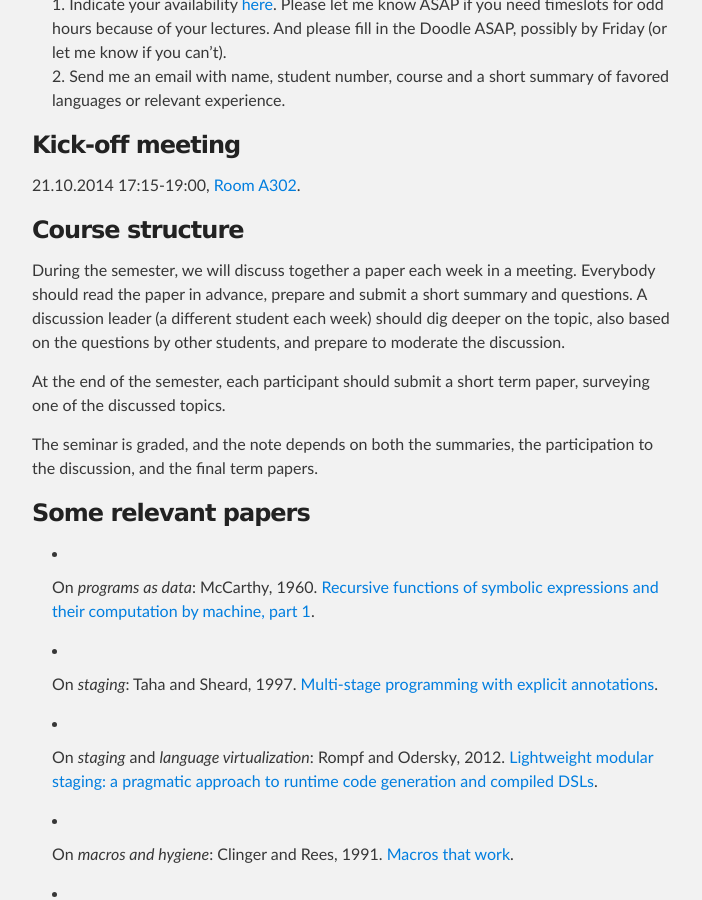
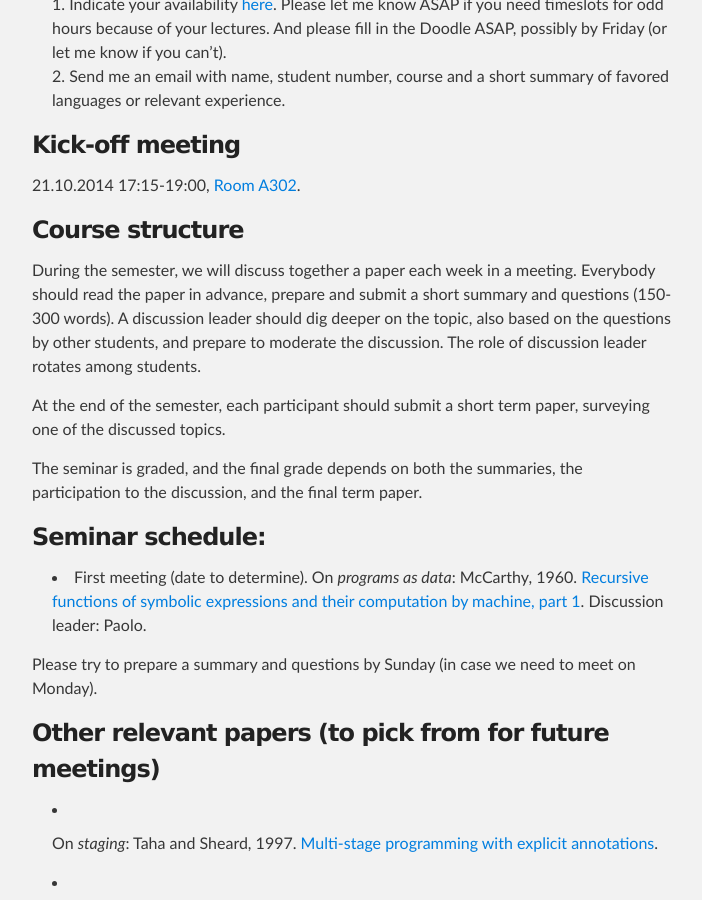
Before and after one commit to ps-mr/ps-mr.github.io, a Jekyll site: the page built from ws14-metaprogramming.md, in a window 1280 px wide and 900 px high, scrolled down 989 px. Shown: the whole window, without its empty margins (288-990 px from the left). Built offline with Jekyll 4.4.1, drawn with Linux system fonts in a browser that asks for light colours.

Commit message:
More details & schedule

```diff
--- a/ws14-metaprogramming.md
+++ b/ws14-metaprogramming.md
@@ -33,15 +33,20 @@ And please fill in the Doodle ASAP, possibly by Friday (or let me know if you ca
 
 ### Course structure
 
-During the semester, we will discuss together a paper each week in a meeting. Everybody should read the paper in advance, prepare and submit a short summary and questions. A discussion leader (a different student each week) should dig deeper on the topic, also based on the questions by other students, and prepare to moderate the discussion.
+During the semester, we will discuss together a paper each week in a meeting. Everybody should read the paper in advance, prepare and submit a short summary and questions (150-300 words). A discussion leader should dig deeper on the topic, also based on the questions by other students, and prepare to moderate the discussion. The role of discussion leader rotates among students.
 
 At the end of the semester, each participant should submit a short term paper, surveying one of the discussed topics.
 
-The seminar is graded, and the note depends on both the summaries, the participation to the discussion, and the final term papers.
+The seminar is graded, and the final grade depends on both the summaries, the participation to the discussion, and the final term paper.
 
-### Some relevant papers
+### Seminar schedule:
 
-* On *programs as data*: McCarthy, 1960. [Recursive functions of symbolic expressions and their computation by machine, part 1](http://cs.cmu.edu/~crary/819-f09/McCarthy60.pdf).
+* First meeting (date to determine). On *programs as data*: McCarthy, 1960. [Recursive functions of symbolic expressions and their computation by machine, part 1](http://cs.cmu.edu/~crary/819-f09/McCarthy60.pdf).
+Discussion leader: Paolo.
+
+Please try to prepare a summary and questions by Sunday (in case we need to meet on Monday).
+
+### Other relevant papers (to pick from for future meetings)
 
 * On *staging*: Taha and Sheard, 1997. [Multi-stage programming with explicit annotations](http://dl.acm.org/citation.cfm?id=259019).
 
```
